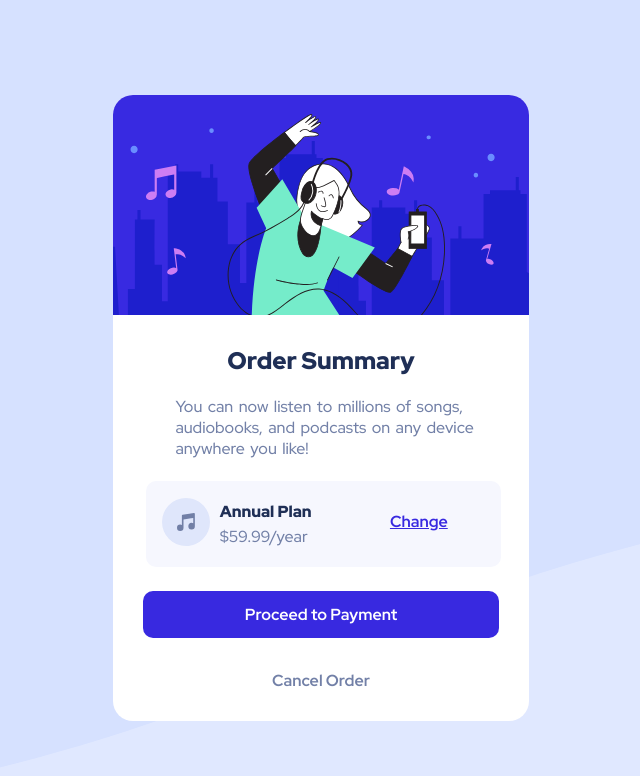
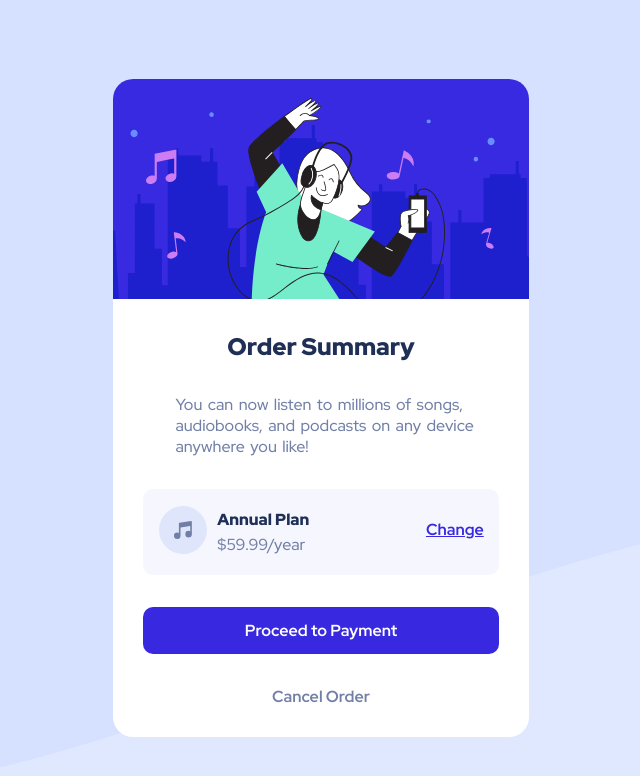
Before and after one commit to Jeymen/order-summary-component, a plain HTML site: page index.html in a window 1280 px wide. Shown: the whole page, without its empty margins (319-959 px from the left). Drawn offline with Linux system fonts and the light colour scheme.

Commit message:
📑 • Improved the code.

```diff
--- a/index.html
+++ b/index.html
@@ -13,8 +13,8 @@
     <title>Frontend Mentor | Order summary card</title>
   </head>
   <body>
-    <div class="container">
-      <div class="card">
+    <main class="container">
+      <section class="card">
         <img src="images/illustration-hero.svg" alt="" class="hero-img" />
         <h2 class="summary">Order Summary</h2>
         <p class="description">
@@ -29,7 +29,7 @@
         </div>
         <button class="payment">Proceed to Payment</button>
         <a href="#" class="cancel"> Cancel Order</a>
-      </div>
-    </div>
+      </section>
+    </main>
   </body>
 </html>
--- a/style.css
+++ b/style.css
@@ -30,6 +30,7 @@ a {
   padding-bottom: 1.875rem;
   border-radius: 1.25rem;
   overflow: hidden;
+  gap: 1.5rem;
 }
 
 .img {
@@ -42,11 +43,11 @@ a {
   color: hsl(223, 47%, 23%);
   font-family: "Red Hat Display", sans-serif;
   font-weight: 900;
-  margin-top: 1.875rem;
+  /* margin-top: 1.875rem; */
+  margin: 0rem 0rem 0rem 0rem;
 }
 
 .description {
-  display: flex;
   color: hsl(224, 23%, 55%);
   font-family: "Red Hat Display", sans-serif;
   font-weight: 500;
@@ -62,17 +63,10 @@ a {
   background-color: hsl(230, 75%, 98%);
   grid-template-columns: auto 2.5fr 1.5fr;
   width: 78%;
-  margin: 1.4rem 1rem 1.5rem 1.3rem;
   padding: 0.9375rem 0.9375rem 1.25rem 1rem;
   align-items: center;
   border-radius: 0.625rem;
   column-gap: 0.625rem;
-}
-
-.img_music {
-  display: flex;
-  justify-content: center;
-  align-items: center;
 }
 
 .annual {
@@ -98,10 +92,11 @@ a {
   color: hsl(245, 75%, 52%);
   font-family: "Red Hat Display", sans-serif;
   font-weight: 700;
-  font-size: 1rem;
+  font-size: 1em;
   text-decoration: underline;
   grid-column: 3;
   grid-row: 1;
+  justify-self: end;
 }
 
 .change:hover {
@@ -128,8 +123,7 @@ a {
   color: hsl(224, 23%, 55%);
   font-family: "Red Hat Display", sans-serif;
   font-weight: 700;
-  font-size: 1rem;
-  margin-top: 1.5rem;
+  font-size: 1em;
 }
 
 .cancel:hover {
@@ -140,11 +134,9 @@ a {
 @media (min-width: 26.5625rem) {
   .card {
     max-width: 26rem;
+    gap: 2rem;
   }
   .payment {
     padding: 0.8rem 6.375rem 0.8rem 6.375rem;
   }
-  .cancel {
-    margin-top: 2rem;
-  }
 }
```
